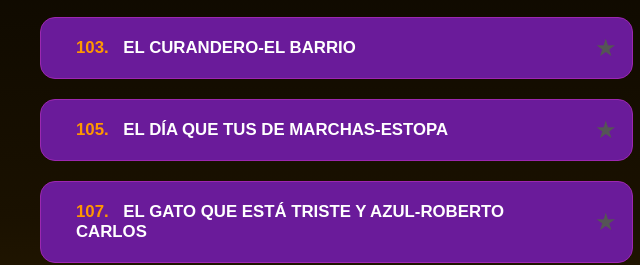
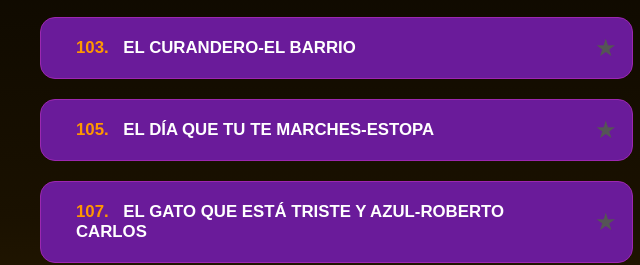
Before and after one commit to farolon68/karaoke, a plain HTML site: page index.html in a window 1280 px wide. Shown: the part 4345-4610 px from the top of the page, 0-640 px from the left. Drawn offline with Linux system fonts and the light colour scheme.

Commit message:
Add files via upload

```diff
--- a/index.html
+++ b/index.html
@@ -545,7 +545,7 @@
             { titulo: "EL RUN RUN-ESTOPA", url: "https://m.youtube.com/watch?v=ltT4h4UvlnU" },
             { titulo: "ME QUEDARÉ-ESTOPA", url: "https://m.youtube.com/watch?v=RAVZmSZw8C4" },
             { titulo: "VACACIONES-ESTOPA", url: "https://m.youtube.com/watch?v=ejWTHAws-C8" },
-            { titulo: "EL DÍA QUE TUS DE MARCHAS-ESTOPA", url: "https://m.youtube.com/watch?v=6hZKshtT6VY" },
+            { titulo: "EL DÍA QUE TU TE MARCHES-ESTOPA", url: "https://m.youtube.com/watch?v=6hZKshtT6VY" },
             { titulo: "CUANDO TÚ TE VAS-ESTOPA", url: "https://m.youtube.com/watch?v=ocuuMmX6AxQ" },
             { titulo: "CACHO A CACHO-ESTOPA", url: "https://m.youtube.com/watch?v=Cu2PKjopVLs" },
             { titulo: "PARTIENDO LA PANA-ESTOPA", url: "https://m.youtube.com/watch?v=U1sE262IcJE" },
```
